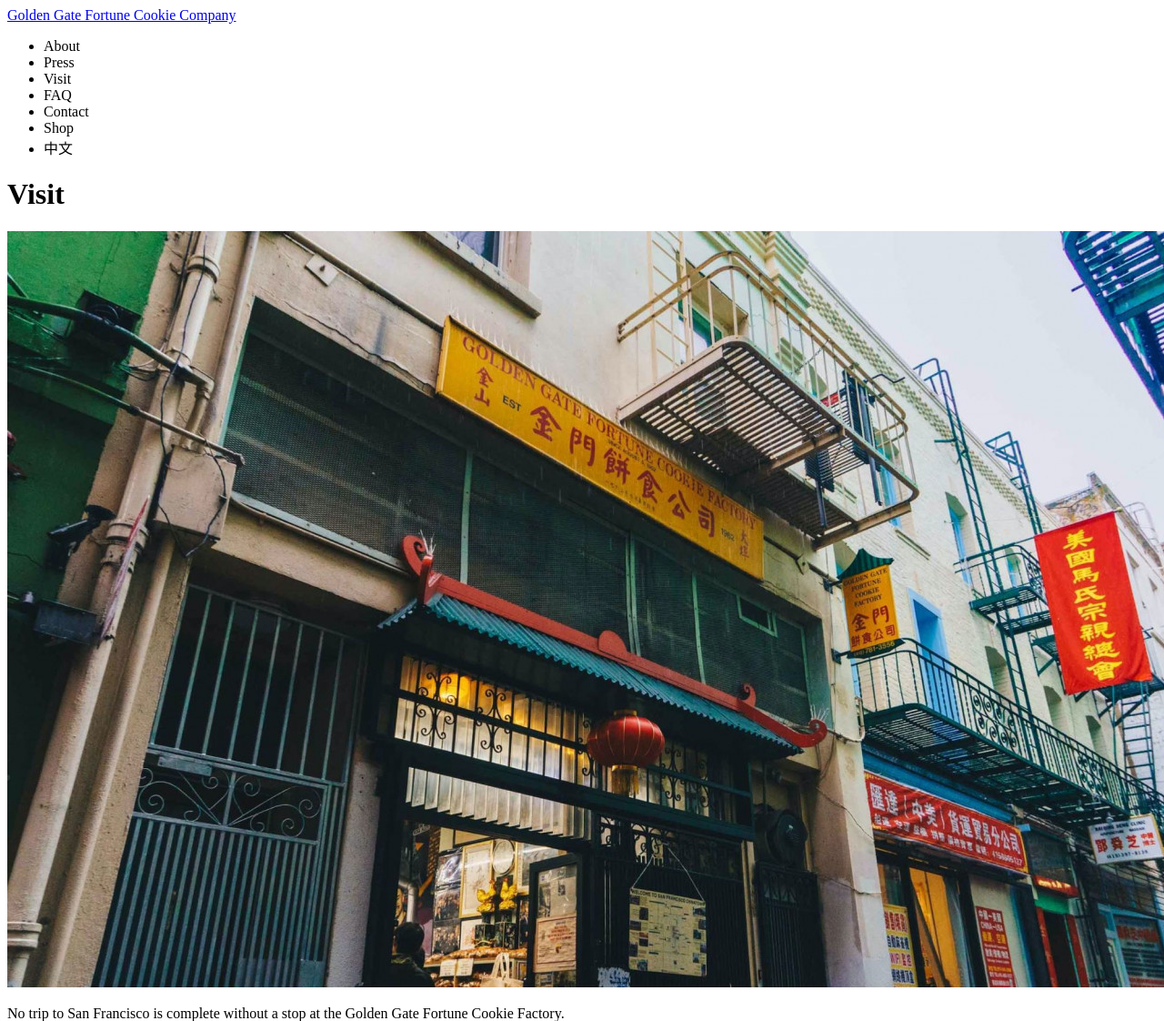
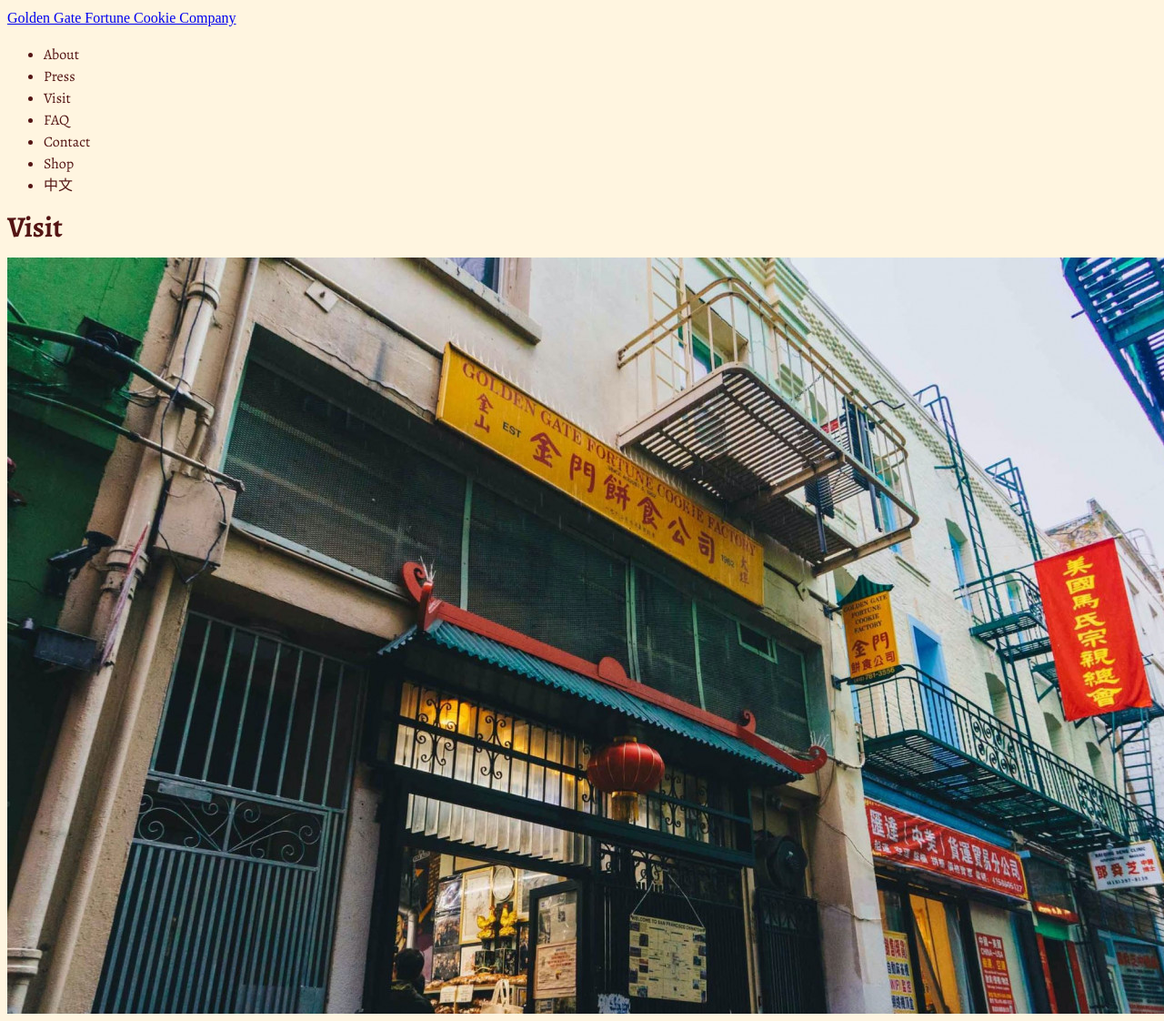
Before and after one commit to theconnieliu/Fortune-Cookie-Redesign, a PHP site: page /home.html in a window 1280 px wide. Shown: the top 1122 px of the page at 91% size. Run offline with PHP 8.4, Linux system fonts and the light colour scheme.

Commit message:
Added skeletal CSS elements

```diff
--- a/home.html
+++ b/home.html
@@ -1,10 +1,14 @@
 <!doctype html>
 <html lang="en">
 <head>
-<meta charset="utf-8">
-<meta name="viewport" content="width=device-width, initial-scale=1">
-<link rel="stylesheet" href="index.css">
-<title>Golden Gate Fortune Cookie Company</title>
+  <meta charset="utf-8">
+  <meta name="viewport" content="width=device-width, initial-scale=1">
+  <link href="https://fonts.googleapis.com/css2?family=Alegreya+Sans:wght@400;500;700;800&family=Alegreya:wght@400;500;700;800&display=swap" rel="stylesheet">
+
+  <link rel="stylesheet" href="index.css">
+
+
+  <title>Golden Gate Fortune Cookie Company</title>
 </head>
 
 <body>
@@ -180,12 +184,14 @@
     </div>
 
     <div class= "contact-section">
-
+        <h2>Contact</h2>
+        <p>Have questions?
+        <br>Feel free to contact us!
+        <br>Phone: (415) 781-3956
+        <br>Custom Orders: (415) 806-8243
+        <br>Email: kevin_chan_1999@yahoo.com
+        </p>
     </div>
-
-
-
-
 
 </body>
 <footer>
--- a/index.css
+++ b/index.css
@@ -1,3 +1,19 @@
+body {
+    background-color: #FFF5E0;
+    line-height: 1.5em;
+}
+h1, h2, h3, footer, .nav-item {
+    font-family: 'Alegreya', serif;
+    color: #541514
+}
+
+p, ol, li, ul {
+    font-family: 'Alegreya Sans', sans-serif;
+    color: #541514
+}
+
+
+
 .driving-instructions, .transit-instructions {
     display: flex;
     justify-content: center;
```
